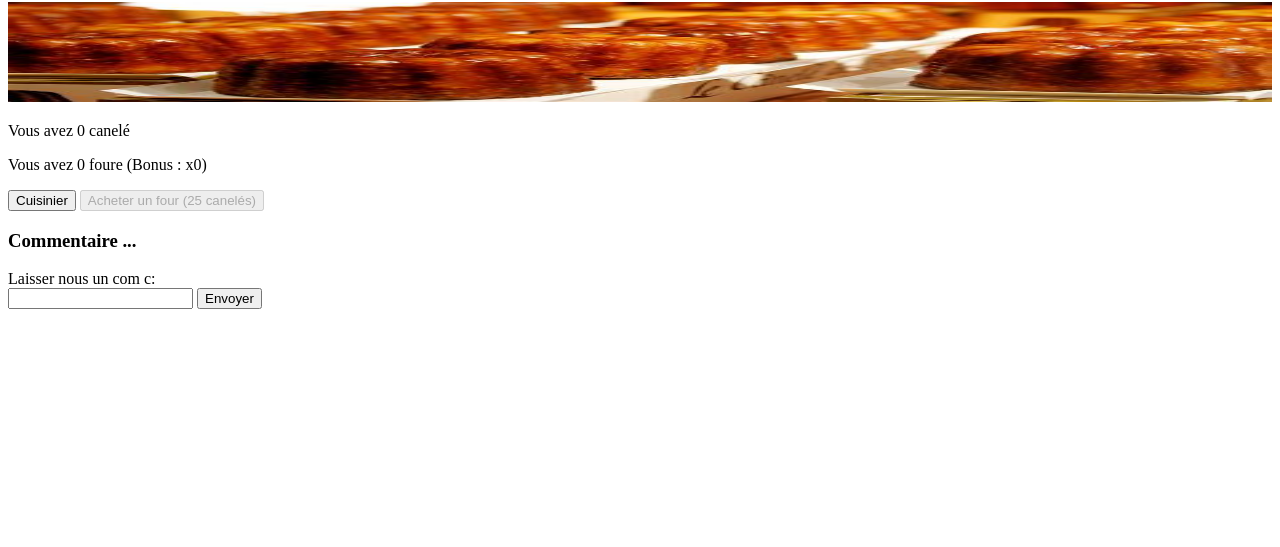
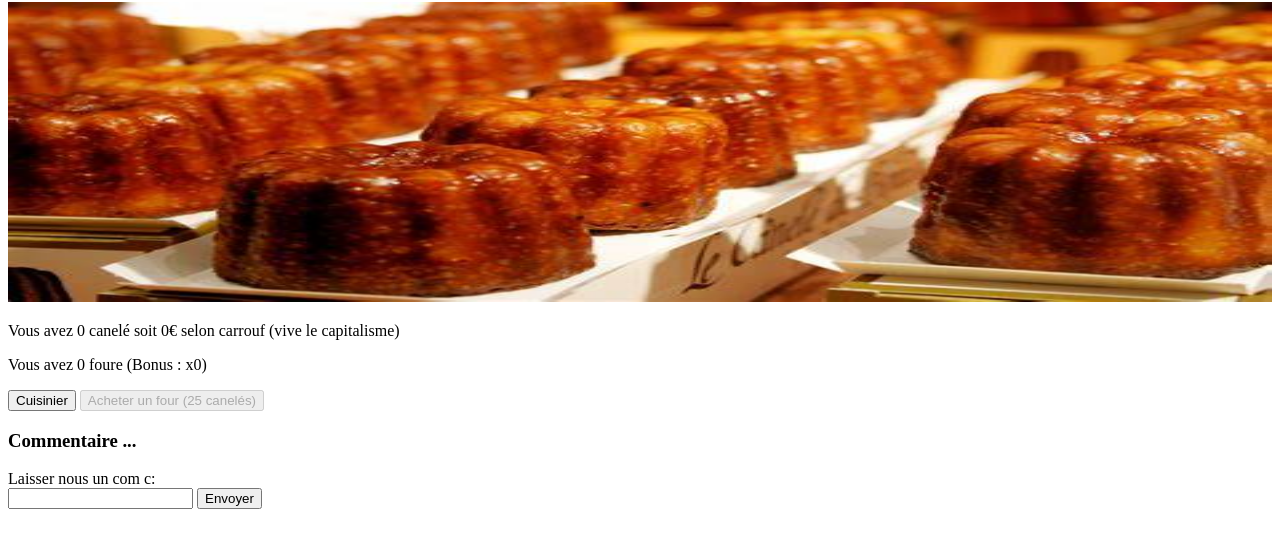
Before and after one commit to Pas2Pseudo/cc_canele_clicker, a plain HTML site: page index.html in a window 1280 px wide. Shown: the part 97-644 px from the top of the page. Drawn offline with Linux system fonts and the light colour scheme.

Commit message:
COMMMIITTT

```diff
--- a/ressource/css/index.css
+++ b/ressource/css/index.css
@@ -12,5 +12,5 @@ h3 p {
 
 .img {
     width: 100%;
-    height: 100px;
+    height: 300px;
 }
--- a/ressource/script/cuisson.js
+++ b/ressource/script/cuisson.js
@@ -39,7 +39,7 @@ function buyFurnace() {
 }
 
 function updateBtn() {
-    document.getElementById('canele').innerHTML = "Vous avez " + canele + " canelé" + (canele > 1 ? "s" : "");
+    document.getElementById('canele').innerHTML = "Vous avez " + canele + " canelé" + (canele > 1 ? "s" : "") + " soit " + (canele * 0.5) + "€ selon carrouf (vive le capitalisme)";
     if (canele >= 25) {
         document.getElementById('furnace').disabled = false;
     } else if (document.getElementById('furnace').disabled == false){
```
